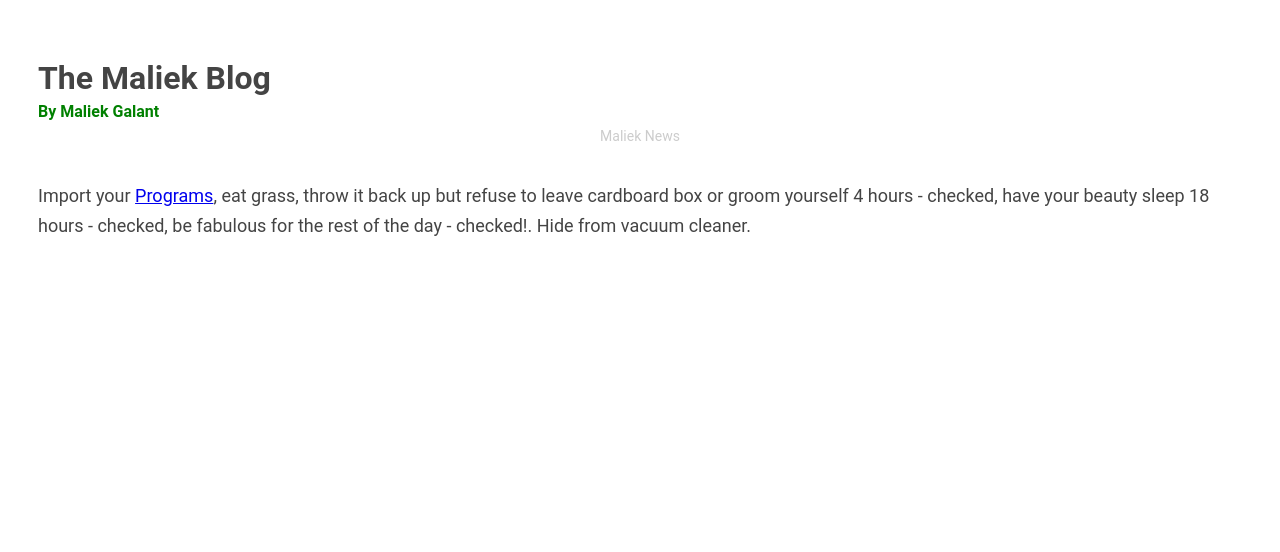
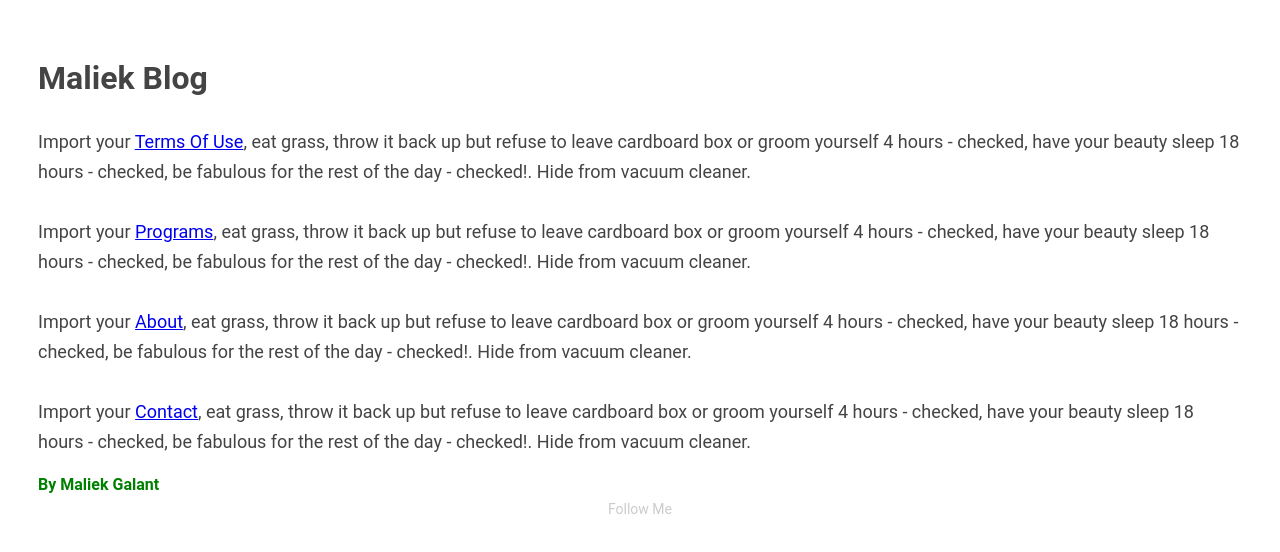
Before and after one commit to Maliek2/FireLess, a Next.js app: page / in a window 1280 px wide. Shown: the top 552 px of the page. Built offline with nearby package versions, Linux system fonts and the light colour scheme.

Commit message:
Update index.tsx

```diff
--- a/pages/index.tsx
+++ b/pages/index.tsx
@@ -15,18 +15,40 @@ export default function IndexPage() {
       <Head>
       <title>The Maliek Blog</title>
       </Head>
-      <h1>The Maliek Blog</h1>
-
-      <Byline author="Maliek Galant" />
-      <p className="caption">Maliek News</p>
+      <h1>Maliek Blog</h1>
 
       <p>
-        Import your <a href={isAmp ? '/about?amp=1' : '/about'}>Programs</a>,
+        Import your <a href={isAmp ? '/terms?amp=1' : '/terms'}>Terms Of Use</a>,
         eat grass, throw it back up but refuse to leave cardboard box or groom
         yourself 4 hours - checked, have your beauty sleep 18 hours - checked,
         be fabulous for the rest of the day - checked!. Hide from vacuum
         cleaner.
       </p>
+       <p>
+        Import your <a href={isAmp ? '/home?amp=1' : '/'}>Programs</a>,
+        eat grass, throw it back up but refuse to leave cardboard box or groom
+        yourself 4 hours - checked, have your beauty sleep 18 hours - checked,
+        be fabulous for the rest of the day - checked!. Hide from vacuum
+        cleaner.
+      </p>
+      <p>
+        Import your <a href={isAmp ? '/about?amp=1' : '/about'}>About</a>,
+        eat grass, throw it back up but refuse to leave cardboard box or groom
+        yourself 4 hours - checked, have your beauty sleep 18 hours - checked,
+        be fabulous for the rest of the day - checked!. Hide from vacuum
+        cleaner.
+      </p>
+
+      <p>
+        Import your <a href={isAmp ? '/contact?amp=1' : '/contact'}>Contact</a>,
+        eat grass, throw it back up but refuse to leave cardboard box or groom
+        yourself 4 hours - checked, have your beauty sleep 18 hours - checked,
+        be fabulous for the rest of the day - checked!. Hide from vacuum
+        cleaner.
+      </p>
+
+      <Byline author="Maliek Galant" />
+      <p className="caption">Follow Me</p>
 
       <style jsx>{`
         h1 {
```
